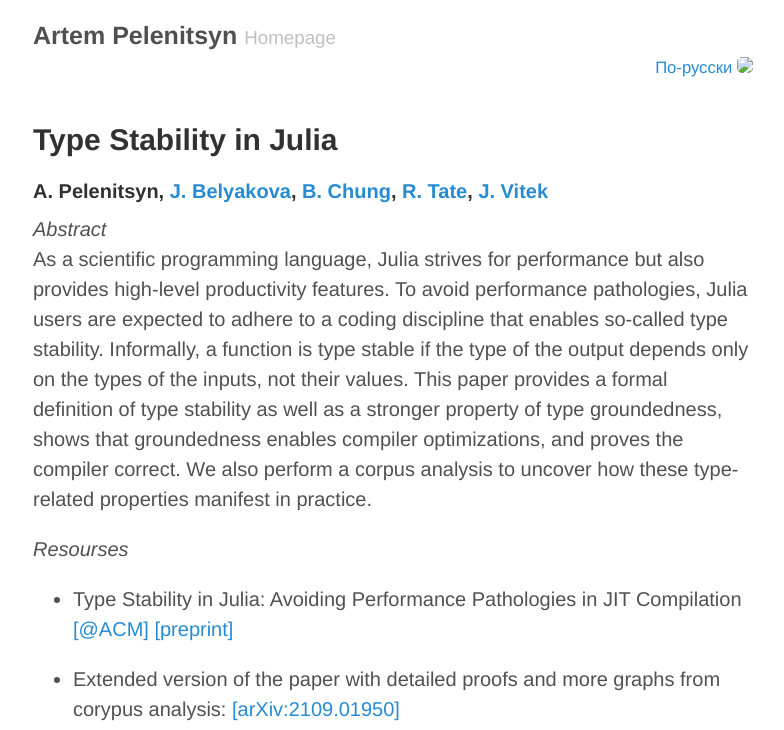
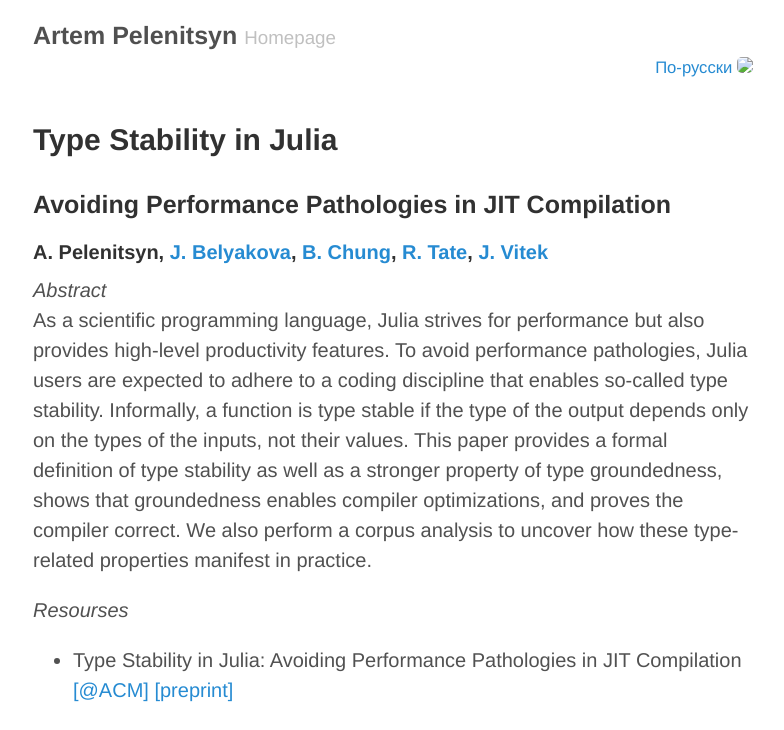
Before and after one commit to ulysses4ever/ulysses.mmcs.sfedu.ru, a Jekyll site: the page built from Projects/stability/index.md, in a window 1280 px wide. Shown: the top 730 px of the page, without its empty margins (247-1031 px from the left). Built offline with Jekyll 4.4.1, drawn with Linux system fonts in a browser that asks for light colours.

Commit message:
stability: add subtitle

```diff
--- a/Projects/stability/index.md
+++ b/Projects/stability/index.md
@@ -4,6 +4,7 @@ title: Type Stability in Julia
 baseurl: ../..
 ---
 ## Type Stability in Julia
+### Avoiding Performance Pathologies in JIT Compilation
 #### A. Pelenitsyn, [J. Belyakova][julia], [B. Chung][chung], [R. Tate][ross], [J. Vitek][jan]
 
 _Abstract_
```
